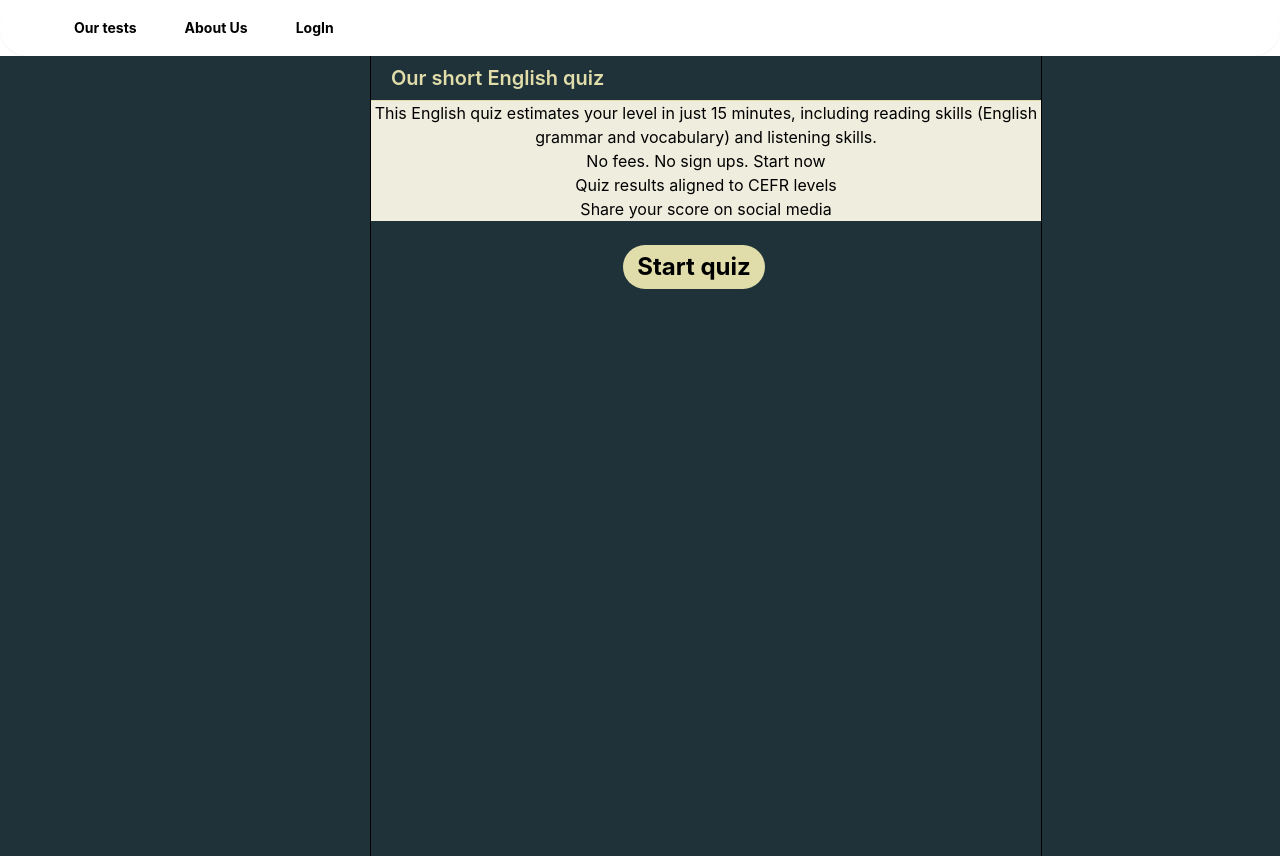
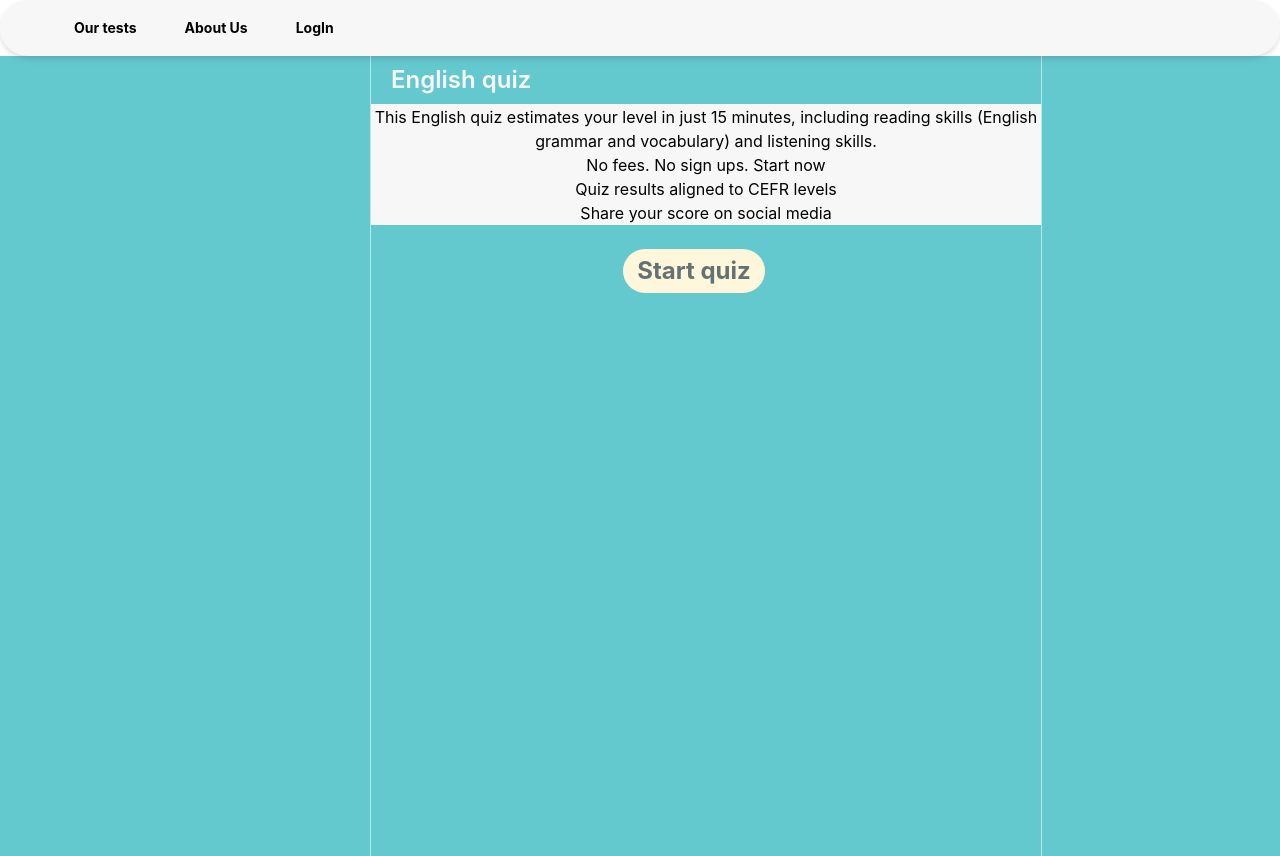
Before and after one commit to Gulnazmd/quiz, a Next.js app in the folder myquiz/: page /main_page in a window 1280 px wide. Built offline with nearby package versions, Linux system fonts and the light colour scheme.

Commit message:
UI, radio buttons tailwind

```diff
--- a/myquiz/components/card.js
+++ b/myquiz/components/card.js
@@ -2,7 +2,7 @@
 const Card = () => {
 
   return (
-    <div className='bg-beige min-w-min shadow-sm h-80'>
+    <div className='bg-beige min-w-min shadow-sm h-80 block'>
       <input type="checkbox" class="checked:bg-blue-500" />
       <input type="checkbox" class="checked:bg-blue-500" />
       <input type="checkbox" class="checked:bg-blue-500" />
--- /dev/null
+++ b/myquiz/components/footer.js
@@ -0,0 +1,7 @@
+const Footer = () => {
+  return (
+    <div className='h-80 bg-grey'>footer</div>
+  )
+}
+
+export default Footer;
--- a/myquiz/pages/index.js
+++ b/myquiz/pages/index.js
@@ -1,11 +1,11 @@
-import Head from 'next/head'
-import Image from 'next/image'
-import styles from '../styles/Home.module.css'
+import Footer from '../components/footer';
+import Main from './main_page';
 
 export default function Home() {
   return (
     <div>
-      <h1 className="text-3xl font-bold underline">Home Page</h1>
+      <Main />
+      <Footer/>
     </div>
   )
 }
--- a/myquiz/pages/main_page.js
+++ b/myquiz/pages/main_page.js
@@ -1,5 +1,6 @@
 import { useState } from 'react';
 import { useRouter } from 'next/router';
+
 
 function QuizPage () {
 
@@ -8,7 +9,7 @@ function QuizPage () {
 
 	return (
     <div>
-      <div className='ml-auto bg-white text-black rounded-full font-bold text-sm py-1.5 px-3.5 shadow-sm'>
+      <div className='ml-auto bg-white text-black rounded-full font-bold text-sm py-1.5 px-3.5 drop-shadow-md'>
 						<ul className="flex p-3">
 							<li className='mx-7 px-5'>Our tests</li>
 					    <li>About Us</li>
@@ -18,11 +19,11 @@ function QuizPage () {
      </div>
 
 			<main className='bg-midnight min-h-screen flex max-w-[1500px] mx-auto'>
-				<div className='flex-grow border-l border-r border-gray-700 max-w-2xl sm:ml-[73px] xl:ml-[370px]'>
-					<div className='flex items-center px-5 py-2 border-b border-gray-700 text-lightgreen font-semibold text-xl gap-x-4 sticky top-0 z-50 bg-black'>
-           Our short English quiz
+				<div className='flex-grow border-l border-r border-border max-w-2xl sm:ml-[73px] xl:ml-[370px]'>
+					<div className='flex items-center px-5 py-2 border-b border-gray-700 text-white font-semibold text-2xl gap-x-4 sticky top-0 z-50 bg-black'>
+           English quiz
 					</div>
-					<div className='bg-beige min-w-min' >
+					<div className='bg-white min-w-min' >
 						<p>This English quiz estimates your level in just 15 minutes, including reading skills (English grammar and vocabulary) and listening skills.</p>
 
 						<ul>
@@ -31,7 +32,7 @@ function QuizPage () {
 							<li>Share your score on social media</li>
 						</ul>
 					</div>
-					<button className='ml-auto bg-lightgreen text-black rounded-full font-bold m-6 text-2xl py-1.5 px-3.5 cursor-pointer' onClick={() => router.push('/quiz')}>
+					<button className='ml-auto bg-lightgreen text-grey rounded-full font-bold m-6 text-2xl py-1.5 px-3.5 cursor-pointer' onClick={() => router.push('/quiz')}>
 						Start quiz
      			</button>
 						</div>
--- a/myquiz/pages/quiz.js
+++ b/myquiz/pages/quiz.js
@@ -3,11 +3,24 @@
 const Quiz = () => {
 
 		return (
-			<div className='bg-beige min-w-min shadow-sm h-80'>
-				<input type="checkbox" class="checked:bg-blue-500" />
-				<input type="checkbox" class="checked:bg-blue-500" />
-				<input type="checkbox" class="checked:bg-blue-500" />
-				<input type="checkbox" class="checked:bg-blue-500"/>
+			<div className='bg-white p-10 mt-20 min-w-min shadow-sm h-80 grid justify-items-center'>
+				<h4>React Checkbox not sending onChange</h4>
+				<div className="flex justify-center">
+			<div>
+				<div className="form-check">
+					<input className="form-check-input rounded-full h-4 w-4 border border-gray-300 bg-white checked:bg-blue-600 checked:border-blue-600 focus:outline-none transition duration-200 mt-1 align-top bg-no-repeat bg-center bg-contain float-left mr-2 cursor-pointer" type="radio" name="flexRadioDefault" id="flexRadioDefault1"/>
+					<label className="form-check-label inline-block text-gray-800" for="flexRadioDefault1">
+						Default radio
+					</label>
+				</div>
+				<div className="form-check">
+					<input className="form-check-input rounded-full h-4 w-4 border border-gray-300 bg-white checked:bg-blue-600 checked:border-blue-600 focus:outline-none transition duration-200 mt-1 align-top bg-no-repeat bg-center bg-contain float-left mr-2 cursor-pointer" type="radio" name="flexRadioDefault" id="flexRadioDefault2"/>
+					<label className="form-check-label inline-block text-gray-800" for="flexRadioDefault2">
+						Default checked radio
+					</label>
+				</div>
+  </div>
+</div>
 			</div>
 		);
 	}
--- a/myquiz/tailwind.config.js
+++ b/myquiz/tailwind.config.js
@@ -5,9 +5,12 @@ module.exports = {
   theme: {
     extend: {},
     colors: {
-      'midnight': '#203239',
-      'lightgreen': '#E0DDAA',
-      'beige': '#EEEDDE',
+      'midnight': '#64C9CF',
+      'border': '#B5EAEA',
+      'lightgreen': '#FEF7DC',
+      'beige': '#FFEDDA',
+      'white': '#F7F7F7',
+      'grey': '#637373',
     },
   },
   variants: {
```
